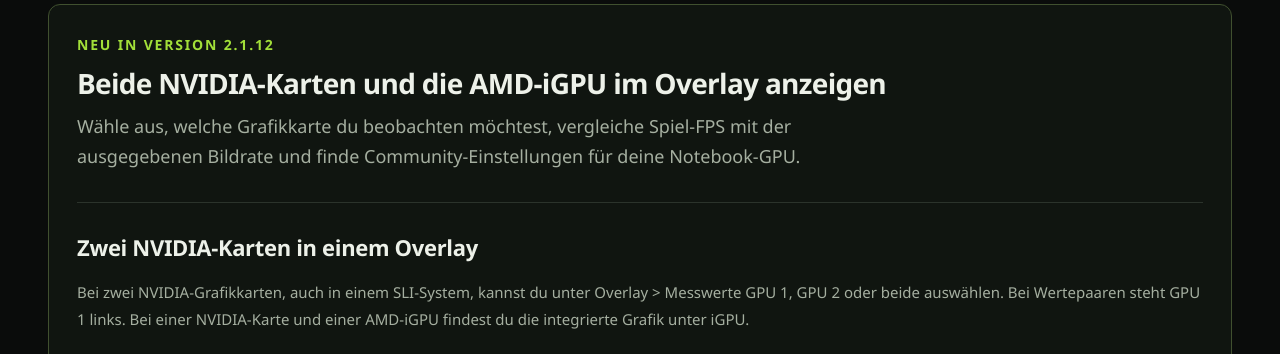
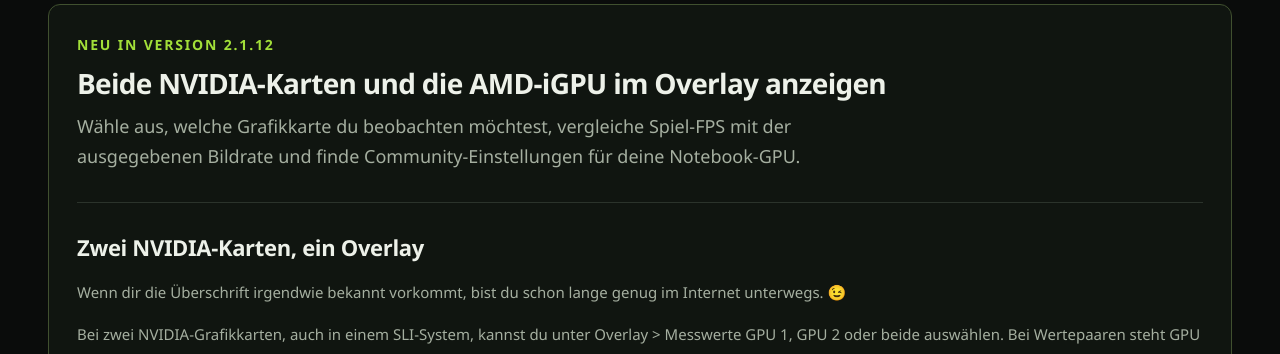
Before and after one commit to christianp403-spec/NV-UV-Play, a plain HTML site: page neuigkeiten.html in a window 1280 px wide. Shown: the part 382-736 px from the top of the page. Drawn offline with Linux system fonts and the light colour scheme.

Commit message:
Add a wink to the dual-GPU section in both languages

```diff
--- a/neuigkeiten.html
+++ b/neuigkeiten.html
@@ -55,7 +55,8 @@
   <h2 id="update-2112-title">Beide NVIDIA-Karten und die AMD-iGPU im Overlay anzeigen</h2>
   <p class="release-intro">Wähle aus, welche Grafikkarte du beobachten möchtest, vergleiche Spiel-FPS mit der ausgegebenen Bildrate und finde Community-Einstellungen für deine Notebook-GPU.</p>
   <section class="release-feature-section" id="overlay-2112">
-    <h3>Zwei NVIDIA-Karten in einem Overlay</h3>
+    <h3>Zwei NVIDIA-Karten, ein Overlay</h3>
+    <p>Wenn dir die Überschrift irgendwie bekannt vorkommt, bist du schon lange genug im Internet unterwegs. 😉</p>
     <p>Bei zwei NVIDIA-Grafikkarten, auch in einem SLI-System, kannst du unter Overlay &gt; Messwerte GPU 1, GPU 2 oder beide auswählen. Bei Wertepaaren steht GPU 1 links. Bei einer NVIDIA-Karte und einer AMD-iGPU findest du die integrierte Grafik unter iGPU.</p>
     <figure class="release-wide-image"><a href="assets/play-dual-gpu-de-v2.1.12.png" target="_blank" rel="noopener"><img src="assets/play-dual-gpu-de-v2.1.12.png" width="996" height="361" loading="lazy" alt="Dasselbe Layout mit GPU 1, GPU 2 und beiden Karten. Die Messwerte sind simuliert."></a><figcaption>Dasselbe Layout mit GPU 1, GPU 2 und beiden Karten. Die Messwerte sind simuliert.</figcaption></figure>
   </section>
```
Also changed, not shown: news.html (+1 -0 lines).
